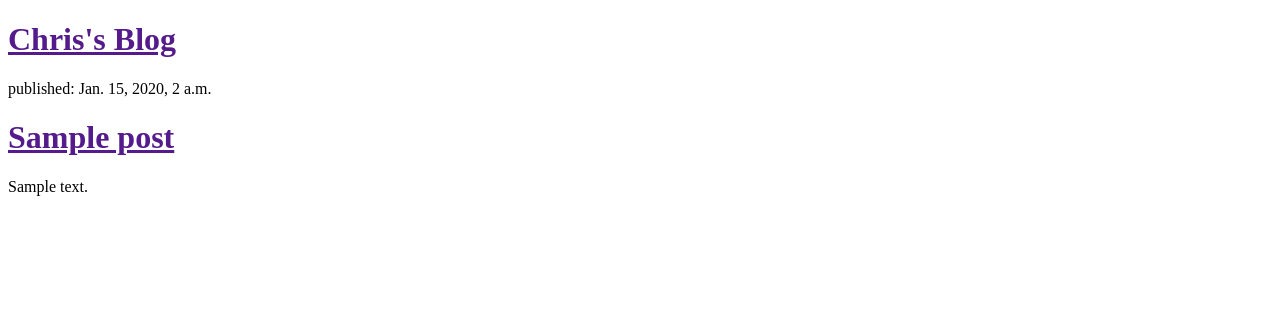
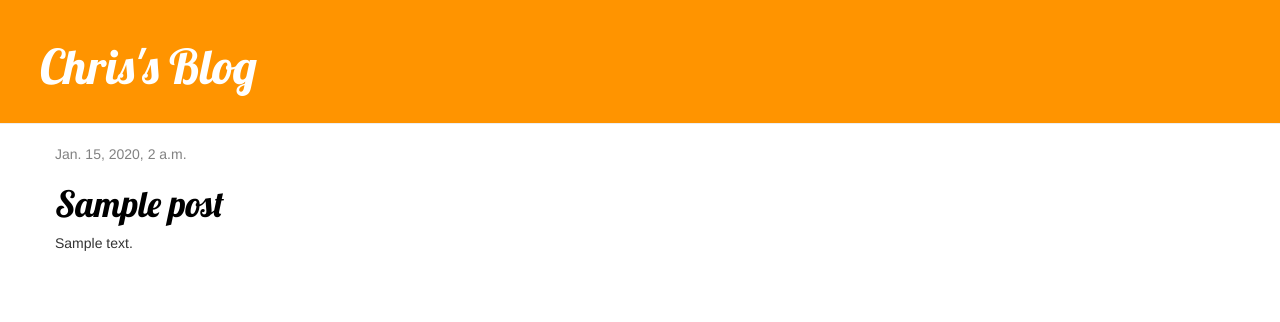
Before and after one commit to cdtran/blog, a Django app: template blog/templates/blog/post_list.html in a window 1280 px wide. Shown: the top 322 px of the page. Run offline with Django 3.2, Linux system fonts and the light colour scheme; the template is opened without the code that fills it: values that come from a table or form of the project are taken from there, others are empty; tables that the repository leaves empty hold one stand-in row (values such as "Sample post"); some libraries are stand-ins or nearby versions.

Commit message:
Added view and template for detail blog

```diff
--- /dev/null
+++ b/blog/static/css/blog.css
@@ -0,0 +1,51 @@
+h1 a {
+    color: #FCA205;
+    font-family: 'Lobster';
+}
+
+.page-header {
+    background-color: #ff9400;
+    margin-top: 0;
+    padding: 20px 20px 20px 40px;
+}
+
+.page-header h1, .page-header h1 a, .page-header h1 a:visited, .page-header h1 a:active {
+    color: #ffffff;
+    font-size: 36pt;
+    text-decoration: none;
+}
+
+.content {
+    margin-left: 40px;
+}
+
+h1, h2, h3, h4 {
+    font-family: 'Lobster', cursive;
+}
+
+.date {
+    color: #828282;
+}
+
+.save {
+    float: right;
+}
+
+.post-form textarea, .post-form input {
+    width: 100%;
+}
+
+.top-menu, .top-menu:hover, .top-menu:visited {
+    color: #ffffff;
+    float: right;
+    font-size: 26pt;
+    margin-right: 20px;
+}
+
+.post {
+    margin-bottom: 70px;
+}
+
+.post h1 a, .post h1 a:visited {
+    color: #000000;
+}
--- /dev/null
+++ b/blog/templates/blog/base.html
@@ -0,0 +1,23 @@
+{% load staticfiles %}
+<html>
+    <head>
+        <title>Chris's Blog</title>
+        <link rel="stylesheet" href="//maxcdn.bootstrapcdn.com/bootstrap/3.2.0/css/bootstrap.min.css">
+        <link rel="stylesheet" href="//maxcdn.bootstrapcdn.com/bootstrap/3.2.0/css/bootstrap-theme.min.css">
+        <link href='//fonts.googleapis.com/css?family=Lobster&subset=latin,latin-ext' rel='stylesheet' type='text/css'>
+        <link rel="stylesheet" href="{% static 'css/blog.css' %}">
+    </head>
+    <body>
+    <div class="page-header">
+        <h1><a href="/">Chris's Blog</a></h1>
+    </div>
+    <div class="content container">
+        <div class="row">
+            <div class="col-md-8">
+            {% block content %}
+            {% endblock %}
+            </div>
+        </div>
+    </div>
+    </body>
+</html>
--- a/blog/templates/blog/post_list.html
+++ b/blog/templates/blog/post_list.html
@@ -1,20 +1,13 @@
-<!DOCTYPE html>
-<html lang="en">
-<head>
-    <meta charset="UTF-8">
-    <title>Chris's Blog</title>
-</head>
-<body>
-    <div>
-        <h1><a href="">Chris's Blog</a></h1>
-    </div>
+{% extends 'blog/base.html' %}
 
+{% block content %}
     {% for post in posts %}
-        <div>
-            <p>published: {{ post.published_date }}</p>
-            <h1><a href="">{{ post.title }}</a></h1>
+        <div class="post">
+            <div class="date">
+                {{ post.published_date }}
+            </div>
+            <h1><a href="{% url 'post_detail' pk=post.pk %}">{{ post.title }}</a></h1>
             <p>{{ post.text|linebreaksbr }}</p>
         </div>
     {% endfor %}
-</body>
-</html>
+{% endblock %}
--- a/blog/urls.py
+++ b/blog/urls.py
@@ -4,4 +4,5 @@ from . import views
 
 urlpatterns = [
     url(r'^$', views.post_list, name='post_list'),
+    url(r'^post/(?P<pk>\d+)/$', views.post_detail, name='post_detail'),
 ]
```
Also changed, not shown: blog/templates/blog/post_detail.html (added, +13 -0 lines), blog/views.py (+7 -1 lines).
